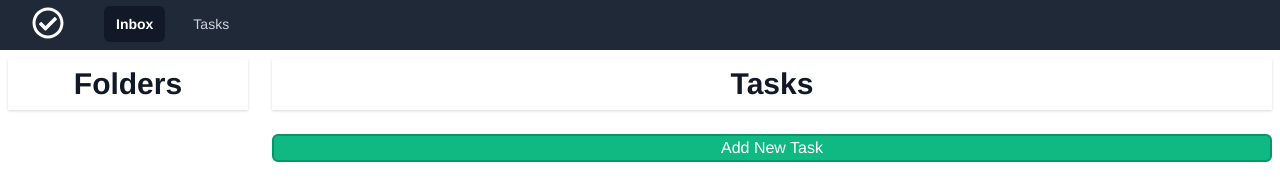
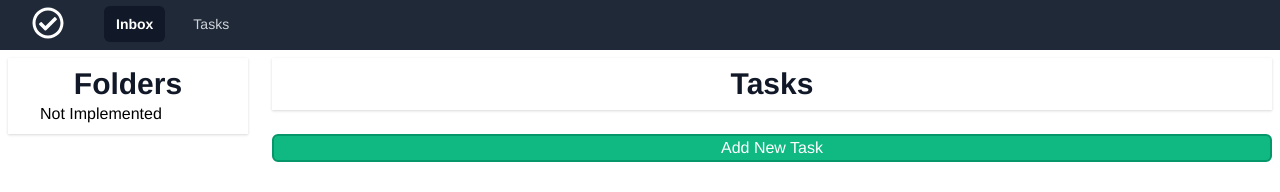
Before and after one commit to ChangedNameTo/open-gtd, a React (Create React App) app: page / in a window 1280 px wide. Shown: the top 192 px of the page. Built offline with nearby package versions, Linux system fonts and the light colour scheme.

Commit message:
Added a not implemented flag to Folders

```diff
--- a/src/Components/Folders.tsx
+++ b/src/Components/Folders.tsx
@@ -6,6 +6,7 @@ function Folders() {
           <h1 className="text-3xl font-bold text-gray-900 text-center">
             Folders
           </h1>
+          <div>Not Implemented</div>
         </div>
       </div>
     </div>
```
